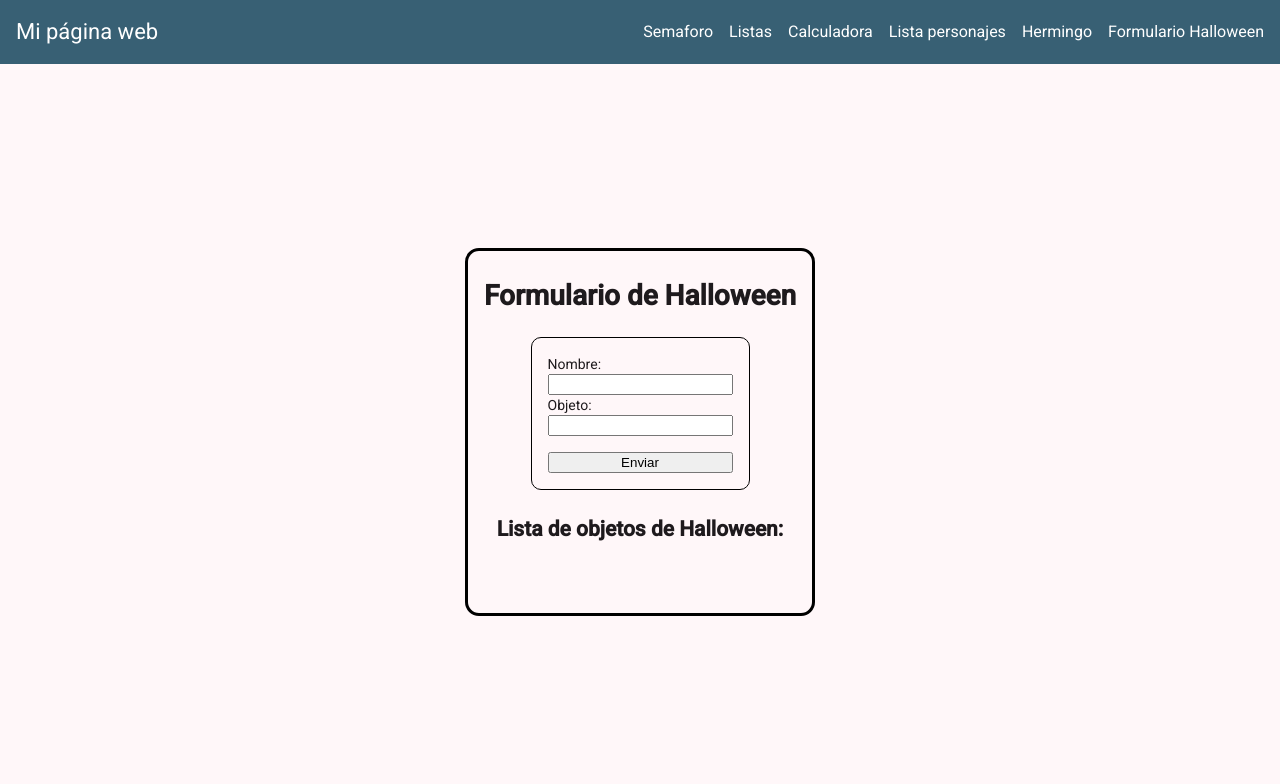
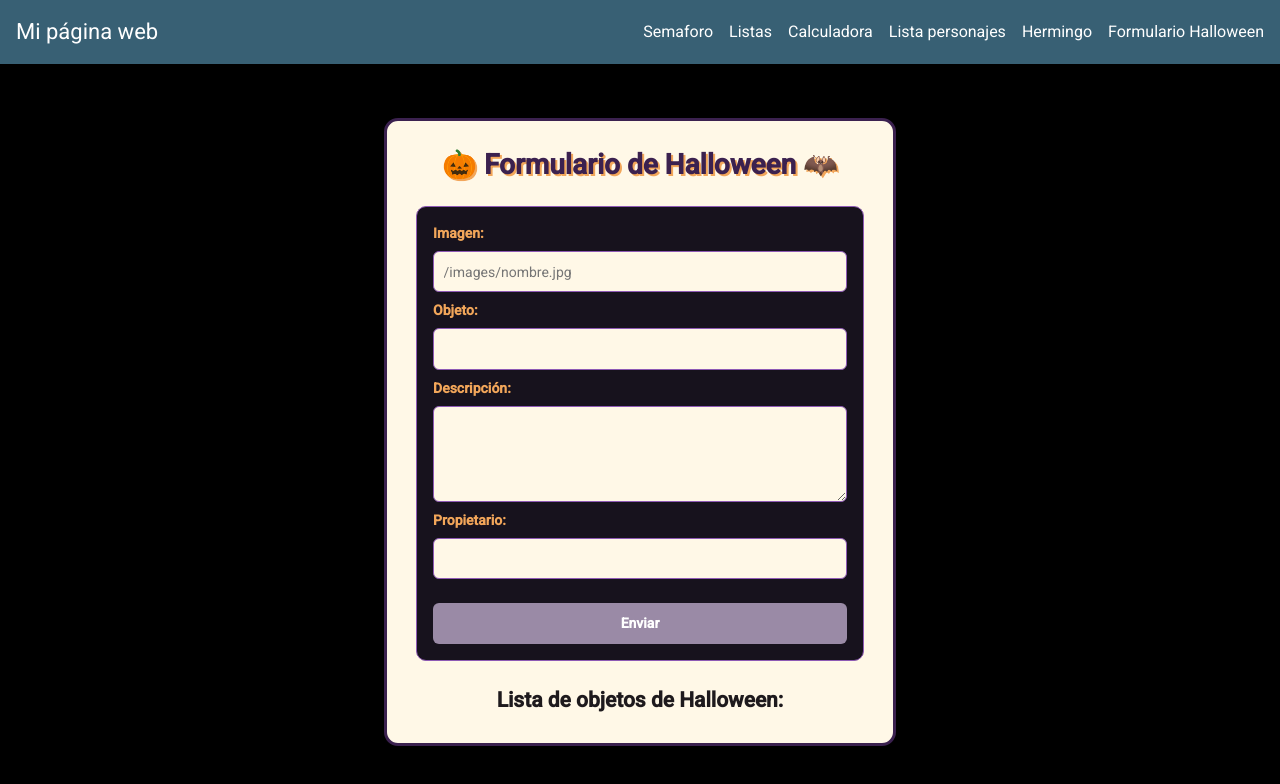
Before and after one commit to Alex230199/Primerproyecto, an Angular app: page /formulariohalloween in a window 1280 px wide. Shown: the top 784 px of the page. Built offline with nearby package versions, Linux system fonts and the light colour scheme.

Commit message:
cambios sobre el formulario de halloween

```diff
--- a/src/app/components/formulariohalloween/formulariohalloween.css
+++ b/src/app/components/formulariohalloween/formulariohalloween.css
@@ -4,30 +4,89 @@
 	flex-direction: column;
 	align-items: center;
 	justify-content: center;
+	padding: 1rem; /* Deja espacio entre el contenido y los bordes de la pantalla. */
+	box-sizing: border-box; /* Incluye el espacio interior dentro del tamaño del componente. */
+	background-color: #000; /* Pone negro el fondo detrás del contenido del formulario. */
 }
 
 .contenedor-principal {
 	display: flex;
-	width: fit-content;
-	max-width: 100%;
+	width: 100%; /* Permite que el contenedor se adapte a pantallas estrechas. */
+	max-width: 32rem; /* Evita que el contenido se extienda demasiado en pantallas grandes. */
 	flex-direction: column;
 	align-items: center;
 	gap: 0.75rem;
 	padding: 1rem;
-	border: 3px solid black;
+	border: 3px solid #3b214f; /* Usa un borde morado relacionado con Halloween. */
 	border-radius: 14px;
+	background-color: #fff8e7; /* Da al contenedor un fondo cálido y claro. */
 	box-sizing: border-box;
+}
+
+h1 {
+	color: #3b214f; /* Da al título un tono morado de Halloween. */
+	text-shadow: 2px 2px 0 #f2a65a; /* Añade un pequeño acento naranja al título. */
+}
+
+h1::before {
+	content: "🎃 "; /* Añade una calabaza decorativa antes del título. */
+}
+
+h1::after {
+	content: " 🦇"; /* Añade un murciélago decorativo después del título. */
 }
 
 form {
 	display: flex;
 	flex-direction: column;
-	width: fit-content;
+	width: 100%; /* Ajusta el formulario al ancho disponible. */
+	max-width: 28rem; /* Mantiene cómodos de leer los campos del formulario. */
+	gap: 0.5rem; /* Separa los campos entre sí. */
 	padding: 1rem;
-	border: 1px solid black;
+	border: 1px solid #8e5ab5; /* Enmarca el formulario con un borde morado. */
 	border-radius: 10px;
+	background-color: #17121d; /* Da al formulario un fondo negro de tono suave. */
+	box-sizing: border-box; /* Evita que el relleno aumente el ancho del formulario. */
+}
+
+label {
+	font-weight: 600; /* Destaca el nombre de cada campo. */
+	color: #f2a65a; /* Mantiene las etiquetas naranjas legibles sobre el fondo oscuro. */
+}
+
+input,
+textarea {
+	width: 100%; /* Hace que los campos ocupen el ancho del formulario. */
+	padding: 0.6rem; /* Deja espacio entre el texto y el borde del campo. */
+	border: 1px solid #8e5ab5; /* Define los campos con un borde morado. */
+	border-radius: 6px; /* Redondea ligeramente las esquinas de los campos. */
+	background-color: #fff8e7; /* Mantiene el texto de entrada legible. */
+	font: inherit; /* Mantiene la tipografía del resto del formulario. */
+	box-sizing: border-box; /* Incluye el relleno dentro del ancho del campo. */
+}
+
+textarea {
+	min-height: 6rem; /* Da espacio suficiente para escribir la descripción. */
+	resize: vertical; /* Permite cambiar la altura de la descripción. */
 }
 
 .boton-enviar {
 	margin-top: 1rem;
+	padding: 0.65rem 1rem; /* Aumenta el área cómoda para pulsar el botón. */
+	border: 0; /* Quita el borde predeterminado del botón. */
+	border-radius: 6px; /* Redondea las esquinas del botón. */
+	background-color: #e87519; /* Resalta el botón con un color cálido. */
+	color: white; /* Mantiene el texto legible sobre el fondo del botón. */
+	font: inherit; /* Usa la misma tipografía que el formulario. */
+	font-weight: 700; /* Destaca el texto del botón. */
+	cursor: pointer; /* Indica que el botón se puede pulsar. */
 }
+
+.boton-enviar:disabled {
+	background-color: #9a8aa6; /* Atenúa el botón mientras el formulario no sea válido. */
+	cursor: not-allowed; /* Indica que el botón está deshabilitado. */
+}
+
+.boton-enviar:not(:disabled):hover {
+	background-color: #c45112; /* Oscurece el botón activo al pasar el puntero. */
+}
--- a/src/app/components/formulariohalloween/formulariohalloween.html
+++ b/src/app/components/formulariohalloween/formulariohalloween.html
@@ -5,28 +5,33 @@
 
 <!-- Conecta este formulario HTML con el formulario reactivo de TypeScript. -->
 <form [formGroup]="formulario" (ngSubmit)="agregarObjeto()">
-	<!-- Indica que el siguiente campo es para el nombre de la persona. -->
-	<label for="nombre">Nombre:</label>
-	<!-- Conecta este campo con el control llamado nombre. -->
-	<input id="nombre" type="text" formControlName="nombre">
+	<!-- Indica que el siguiente campo contiene la URL de la imagen. -->
+	<label for="imagen">Imagen:</label>
+	<!-- Conecta el campo de imagen con su control del formulario reactivo. -->
+	<input id="imagen" type="text" formControlName="imagen" placeholder="/images/nombre.jpg">
 
 	<!-- Indica que el siguiente campo es para el objeto de Halloween. -->
 	<label for="objeto">Objeto:</label>
 	<!-- Conecta este campo con el control llamado objeto. -->
 	<input id="objeto" type="text" formControlName="objeto">
 
-	<!-- Envía el formulario cuando se pulsa el botón. -->
-	<button class="boton-enviar" type="submit">Enviar</button>
+	<!-- Indica que el siguiente campo contiene la descripción del objeto. -->
+	<label for="descripcion">Descripción:</label>
+	<!-- Conecta el campo de descripción con su control del formulario reactivo. -->
+	<textarea id="descripcion" formControlName="descripcion"></textarea>
+
+	<!-- Indica que el siguiente campo contiene el nombre del propietario. -->
+	<label for="propietario">Propietario:</label>
+	<!-- Conecta el campo del propietario con su control del formulario reactivo. -->
+	<input id="propietario" type="text" formControlName="propietario">
+
+	<!-- Envía el formulario y lo deshabilita mientras sus campos no sean válidos. -->
+	<button class="boton-enviar" type="submit" [disabled]="formulario.invalid">Enviar</button>
+
 </form>
 
 <!-- Muestra el título de la lista acumulada. -->
 <h2>Lista de objetos de Halloween:</h2>
-<!-- Presenta los objetos como una lista numerada. -->
-<ol>
-	<!-- Recorre el array y usa la posición como identificador de cada elemento. -->
-	@for (objeto of objetos; track $index) {
-		<!-- Muestra el objeto actual del recorrido. -->
-		<li>{{ objeto }}</li>
-	}
-</ol>
+<!-- Recorre el array y crea una tarjeta hija para cada objeto de Halloween. -->
+<app-tarjeta-halloween *ngFor="let objeto of objetosHalloween" [objeto]="objeto"></app-tarjeta-halloween>
 </div>
--- a/src/app/components/formulariohalloween/formulariohalloween.ts
+++ b/src/app/components/formulariohalloween/formulariohalloween.ts
@@ -1,29 +1,39 @@
+import { CommonModule } from '@angular/common'; // Importa las directivas comunes, incluido ngFor.
 import { Component } from '@angular/core'; // Importa el decorador para definir el componente.
 import { FormControl, FormGroup, ReactiveFormsModule, Validators } from '@angular/forms'; // Importa los controles, el formulario reactivo y las validaciones.
+import { ObjetoHalloween, TarjetaHalloweenComponent } from '../tarjetahalloween/tarjetahalloween'; // Importa el tipo del registro y la tarjeta hija.
 
 @Component({ // Configura el componente de Angular.
-  imports: [ReactiveFormsModule], // Permite utilizar formularios reactivos en la plantilla.
+  imports: [CommonModule, ReactiveFormsModule, TarjetaHalloweenComponent], // Permite usar ngFor, formularios reactivos y el componente de tarjeta.
   selector: 'app-formulariohalloween', // Define el nombre de la etiqueta HTML del componente.
   styleUrl: './formulariohalloween.css', // Indica el archivo de estilos del componente.
   templateUrl: './formulariohalloween.html', // Indica el archivo HTML del componente.
 }) // Termina la configuración del componente.
 export class Formulariohalloween { // Declara la clase del componente.
   formulario = new FormGroup({ // Crea el formulario y agrupa sus campos.
-    nombre: new FormControl('', { // Crea el campo Nombre y empieza vacío.
+    imagen: new FormControl('', { // Crea el campo Imagen y empieza vacío.
       nonNullable: true, // Hace que el valor del campo siempre sea texto y no null.
-      validators: [Validators.required, Validators.minLength(3), Validators.maxLength(50)], // Exige entre 3 y 50 caracteres.
-    }), // Termina la configuración del campo Nombre.
+      validators: [Validators.required], // Exige que se indique la URL de una imagen.
+    }), // Termina la configuración del campo Imagen.
     objeto: new FormControl('', { // Crea el campo Objeto y empieza vacío.
       nonNullable: true, // Hace que el valor del campo siempre sea texto y no null.
       validators: [Validators.required, Validators.minLength(3), Validators.maxLength(50)], // Exige entre 3 y 50 caracteres.
     }), // Termina la configuración del campo Objeto.
+    descripcion: new FormControl('', { // Crea el campo Descripción y empieza vacío.
+      nonNullable: true, // Hace que el valor del campo siempre sea texto y no null.
+      validators: [Validators.required, Validators.minLength(10)], // Exige una descripción de al menos 10 caracteres.
+    }), // Termina la configuración del campo Descripción.
+    propietario: new FormControl('', { // Crea el campo Propietario y empieza vacío.
+      nonNullable: true, // Hace que el valor del campo siempre sea texto y no null.
+      validators: [Validators.required, Validators.minLength(3), Validators.maxLength(50)], // Exige entre 3 y 50 caracteres.
+    }), // Termina la configuración del campo Propietario.
   }); // Termina la creación del formulario.
 
-  objetos: string[] = []; // Guarda los nombres de los objetos que se van añadiendo.
+  objetosHalloween: ObjetoHalloween[] = []; // Guarda todos los objetos de Halloween registrados.
 
   agregarObjeto(): void { // Define la acción que se ejecuta al enviar el formulario.
     if (this.formulario.invalid) return; // Detiene el envío si los campos no son válidos.
-    this.objetos.push(this.formulario.controls.objeto.value); // Añade el objeto sin borrar los que ya estaban.
-    this.formulario.controls.objeto.reset(); // Limpia el campo Objeto después de añadirlo.
+    this.objetosHalloween.push(this.formulario.getRawValue()); // Añade todos los datos del formulario al array.
+    this.formulario.reset(); // Limpia los campos para registrar otro objeto.
   } // Termina la acción de envío.
 } // Termina la clase del componente.
--- /dev/null
+++ b/src/app/components/tarjetahalloween/tarjetahalloween.css
@@ -0,0 +1,60 @@
+/* Coloca la imagen y los datos uno al lado del otro. */
+.tarjeta-halloween {
+	display: flex;
+	width: 100%;
+	max-width: 36rem;
+	align-items: center;
+	gap: 1rem;
+	padding: 1rem;
+	border: 2px solid #3b214f;
+	border-radius: 12px;
+	background-color: #fff8e7;
+	box-sizing: border-box;
+	box-shadow: 0 3px 8px #00000020;
+}
+
+/* Da a la imagen un tamaño constante y evita que se deforme. */
+.tarjeta-halloween img {
+	width: 8rem;
+	height: 8rem;
+	flex-shrink: 0;
+	border-radius: 8px;
+	object-fit: cover;
+}
+
+/* Permite que los datos ocupen el espacio restante de la tarjeta. */
+.datos-objeto {
+	flex: 1;
+}
+
+/* Separa el nombre del resto de la información. */
+.datos-objeto h3 {
+	margin: 0 0 0.5rem;
+	color: #3b214f;
+}
+
+/* Separa los párrafos y mantiene legible la descripción. */
+.datos-objeto p {
+	margin: 0 0 0.75rem;
+}
+
+/* Destaca al propietario en la parte inferior de la tarjeta. */
+.propietario {
+	font-weight: 600;
+	color: #7b3f00;
+}
+
+/* Ajusta la tarjeta a pantallas estrechas. */
+@media (max-width: 30rem) {
+	/* Reduce el espacio interior de la tarjeta en móviles. */
+	.tarjeta-halloween {
+		gap: 0.75rem;
+		padding: 0.75rem;
+	}
+
+	/* Reduce la imagen para dejar más espacio a los datos. */
+	.tarjeta-halloween img {
+		width: 6rem;
+		height: 6rem;
+	}
+}
--- /dev/null
+++ b/src/app/components/tarjetahalloween/tarjetahalloween.html
@@ -0,0 +1,14 @@
+<!-- Agrupa la imagen y los datos del objeto en una tarjeta. -->
+<article class="tarjeta-halloween">
+	<!-- Muestra la imagen recibida e identifica su contenido con el texto alternativo. -->
+	<img [src]="objeto.imagen" [alt]="objeto.objeto">
+	<!-- Agrupa el nombre, la descripción y el propietario. -->
+	<div class="datos-objeto">
+		<!-- Muestra en negrita el nombre del objeto. -->
+		<h3>{{ objeto.objeto }}</h3>
+		<!-- Muestra la descripción del objeto. -->
+		<p>{{ objeto.descripcion }}</p>
+		<!-- Muestra el nombre del propietario en la parte inferior. -->
+		<p class="propietario">Propietario: {{ objeto.propietario }}</p>
+	</div>
+</article>
--- /dev/null
+++ b/src/app/components/tarjetahalloween/tarjetahalloween.ts
@@ -0,0 +1,29 @@
+// Importa el decorador para declarar un componente de Angular.
+import { Component, Input } from '@angular/core';
+
+// Describe los datos que contiene cada objeto de Halloween.
+export interface ObjetoHalloween {
+  // Guarda la URL de la imagen del objeto.
+  imagen: string;
+  // Guarda el nombre del objeto.
+  objeto: string;
+  // Guarda la descripción del objeto.
+  descripcion: string;
+  // Guarda el nombre de su propietario.
+  propietario: string;
+}
+
+// Configura la etiqueta, plantilla y estilos del componente.
+@Component({
+  // Define la etiqueta que usará el componente padre.
+  selector: 'app-tarjeta-halloween',
+  // Indica el archivo HTML de la tarjeta.
+  templateUrl: './tarjetahalloween.html',
+  // Indica el archivo CSS de la tarjeta.
+  styleUrl: './tarjetahalloween.css',
+})
+// Declara el componente que muestra un objeto de Halloween.
+export class TarjetaHalloweenComponent {
+  // Recibe del componente padre los datos que se mostrarán.
+  @Input() objeto!: ObjetoHalloween;
+}
```
